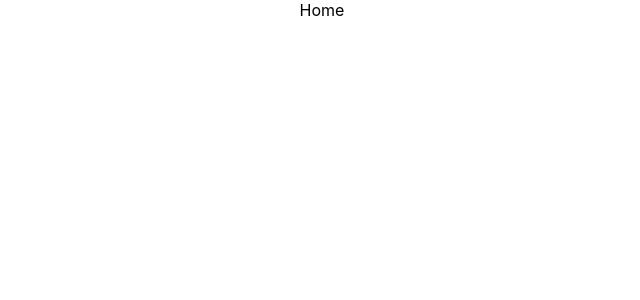
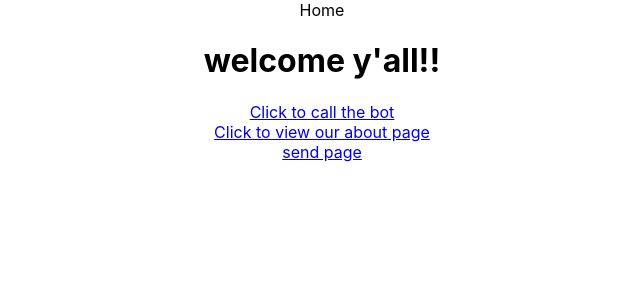
Before and after one commit to chachamottaki/OpenSpaceBot, a React (Create React App) app in the folder mailbot/: page / in a window 1280 px wide. Shown: the top 300 px of the page, without its empty margins (318-958 px from the left). Built offline with nearby package versions, Linux system fonts and the light colour scheme.

Commit message:
added link examples for routes to homepage, but need navbar

```diff
--- a/mailbot/src/pages/Home.js
+++ b/mailbot/src/pages/Home.js
@@ -1,8 +1,15 @@
 import React from 'react'
+import { Link } from "react-router-dom";
 
 function Home() {
   return (
-    <div>Home</div>
+    <div>Home
+      <h1>welcome y'all!! </h1>
+      <Link to="call">Click to call the bot</Link><br></br>
+      <Link to="about">Click to view our about page</Link><br></br>
+      <Link to="send">send page</Link>
+    </div>
+
   )
 }
 
```
